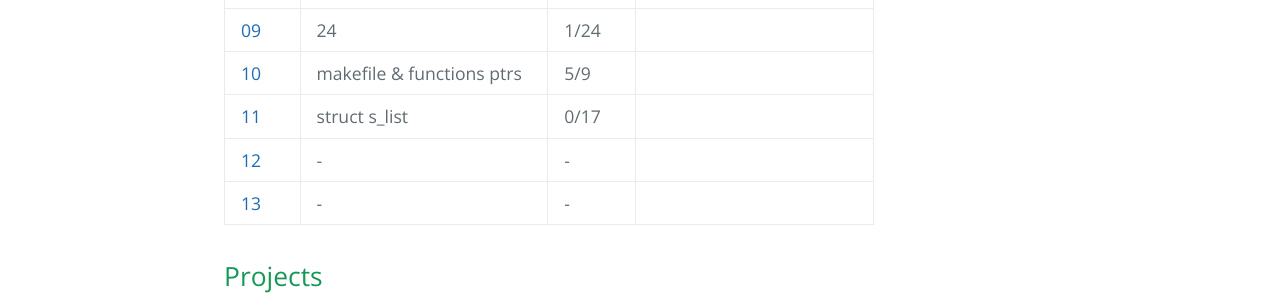
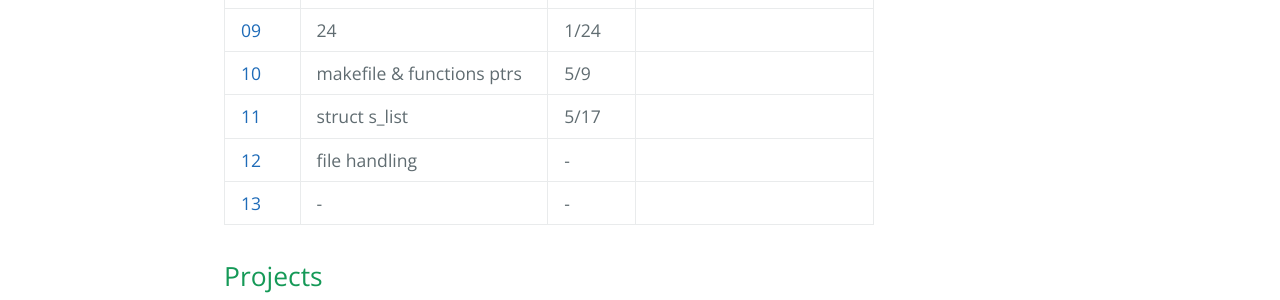
Before and after one commit to Obsaa/42-piscine-c-1, a Jekyll site: the page built from index.md, in a window 1280 px wide. Shown: the part 850-1150 px from the top of the page. Built offline with Jekyll 4.4.1, drawn with Linux system fonts in a browser that asks for light colours.

Commit message:
Update index.md

```diff
--- a/index.md
+++ b/index.md
@@ -17,8 +17,8 @@ layout: base
 | [08](pdfs/j08.pdf) | preprocessor & structures | 3/5 | |
 | [09](pdfs/j09/ex00.pdf) | 24 | 1/24 | |
 | [10](pdfs/j10.pdf) | makefile & functions ptrs | 5/9 | |
-| [11](pdfs/j11.pdf) | struct s_list | 0/17 | |
-| [12](pdfs/j12.pdf) | - | - | |
+| [11](pdfs/j11.pdf) | struct s_list | 5/17 | |
+| [12](pdfs/j12.pdf) | file handling | - | |
 | [13](pdfs/j13.pdf) | - | - | |
 
 ## Projects
```
